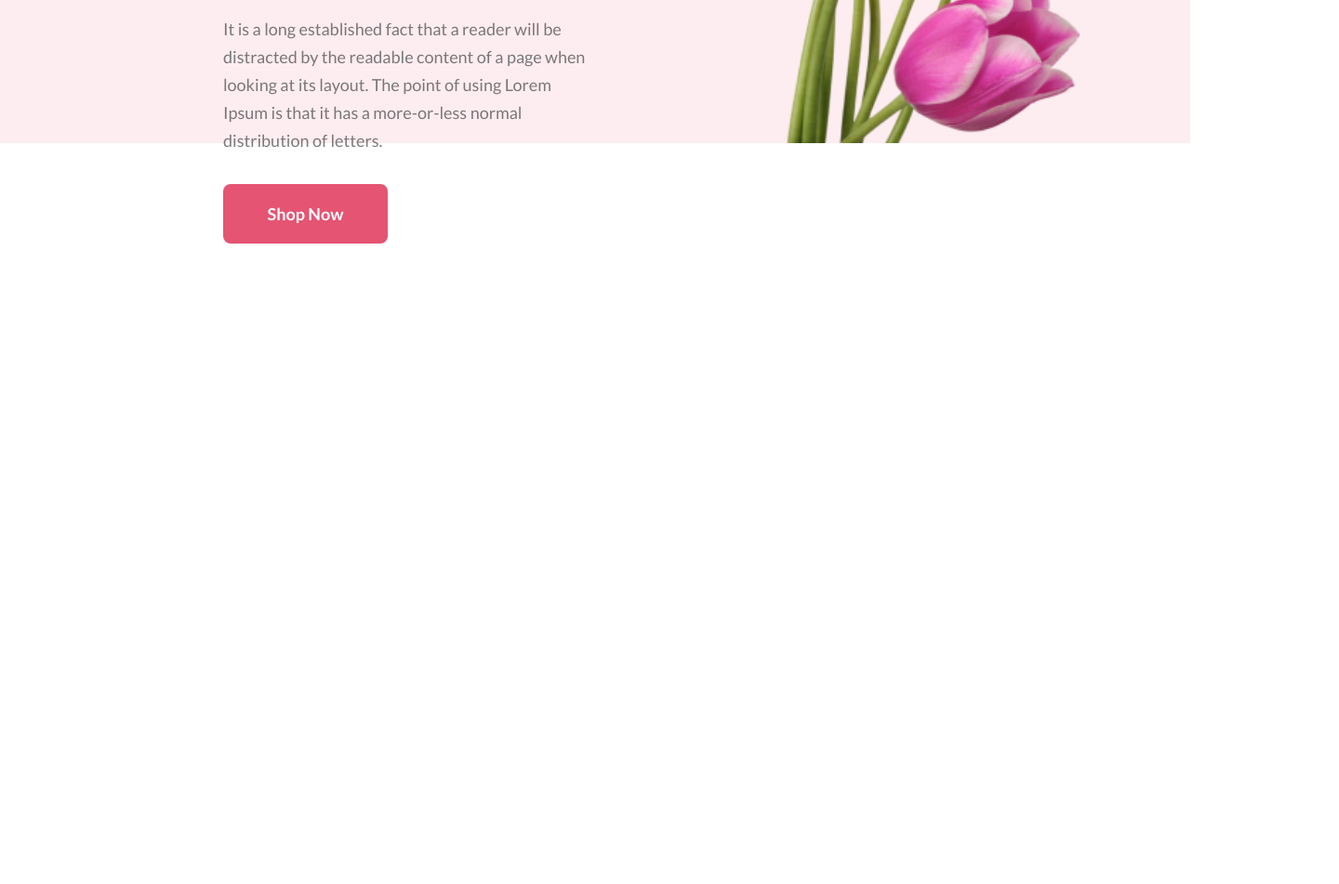
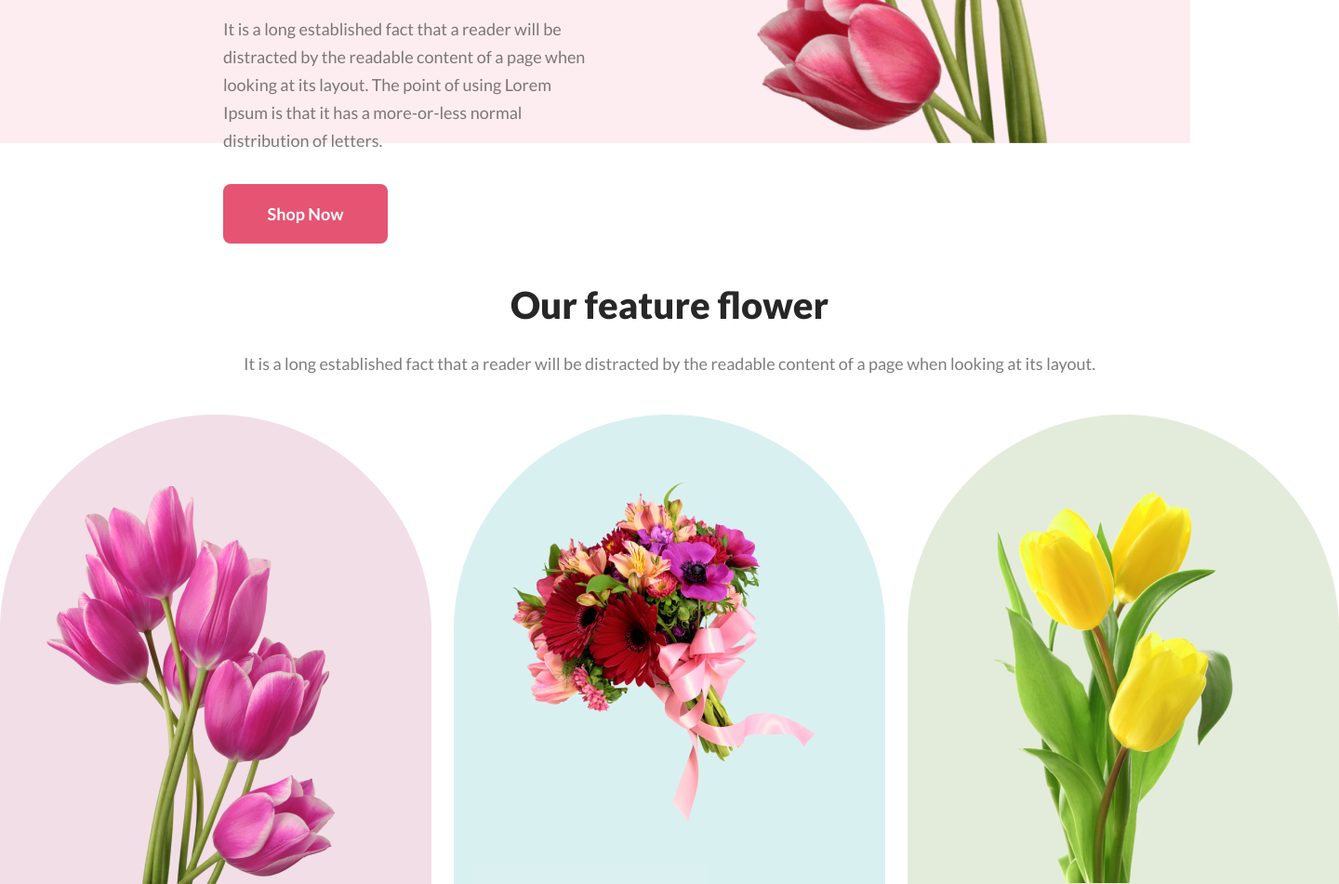
Before and after one commit to mahmudul35/responsive-online-flower-shop, a plain HTML site: page index.html in a window 1280 px wide. Shown: the part 596-1547 px from the top of the page at 93% size, 1440 px wide, since content can reach past the window. Before the commit the page ends 858 px from the top, so only its background shows below. Drawn offline with Linux system fonts and the light colour scheme.

Commit message:
our feature section added

```diff
--- a/index.html
+++ b/index.html
@@ -20,13 +20,32 @@
         <button class="primary-btn">Shop Now</button>
       </div>
       <div class="image-container">
-        <img src="Flower Asset/pngwing 6.png" alt="" />
+        <img src="./Flower Asset/pngwing 10.png" alt="" />
       </div>
     </header>
     <!-- Header section end here -->
 
     <!-- Main section starts here -->
-    <main></main>
+    <main>
+      <section class="feature-flower">
+        <h1 class="section-title">Our feature flower</h1>
+        <p class="description center">
+          It is a long established fact that a reader will be distracted by the
+          readable content of a page when looking at its layout.
+        </p>
+        <section class="flower-container">
+          <div class="flower-1">
+            <img src="./Flower Asset/pngwing 6.png" alt="" />
+          </div>
+          <div class="flower-2">
+            <img src="./Flower Asset/pngwing 5.png" alt="" />
+          </div>
+          <div class="flower-3">
+            <img src="./Flower Asset/pngwing 7.png" alt="" />
+          </div>
+        </section>
+      </section>
+    </main>
     <!-- Main section ends here -->
 
     <!-- Footer section starts here -->
--- a/style/style.css
+++ b/style/style.css
@@ -30,6 +30,18 @@
   background: rgb(229, 84, 115);
   border: none;
   cursor: pointer;
+}
+.section-title {
+  color: rgb(39, 39, 39);
+  font-family: Lato;
+  font-size: 40px;
+  font-weight: 800;
+  line-height: 48px;
+  letter-spacing: 0%;
+  text-align: center;
+}
+.center {
+  text-align: center;
 }
 
 /* Header start here */
@@ -65,7 +77,66 @@ header {
 }
 .image-container img {
   height: 650px;
-  margin-left: 50px;
+  margin-left: 150px;
 }
 
 /* header end here */
+
+/* Our feature start here */
+.feature-flower {
+  width: 1440px;
+
+  margin: 0 auto;
+  margin-top: 150px;
+}
+.feature-flower h1 {
+  margin-bottom: 24px;
+}
+
+.flower-container {
+  display: flex;
+  justify-content: space-between;
+  align-items: center;
+  margin-top: 40px;
+}
+.flower-1 {
+  border-radius: 300px 300px 0px 0px;
+  width: 464px;
+  position: relative;
+  height: 505px;
+  background: rgba(167, 33, 98, 0.15);
+}
+.flower-1 img {
+  position: absolute;
+  top: 77px;
+  left: 50px;
+}
+
+.flower-2 {
+  border-radius: 300px 300px 0px 0px;
+  width: 464px;
+  height: 505px;
+  display: flex;
+  justify-content: center;
+  align-items: center;
+  background: rgba(5, 151, 160, 0.15);
+}
+/* .flower-2 img {
+  position: absolute;
+  left: 60px;
+  top: 100px;
+} */
+
+.flower-3 {
+  border-radius: 300px 300px 0px 0px;
+  width: 464px;
+  height: 505px;
+  position: relative;
+  background: rgba(71, 125, 17, 0.15);
+}
+.flower-3 img {
+  position: absolute;
+  top: 33px;
+  left: 60px;
+}
+/* our feature end here */
```
